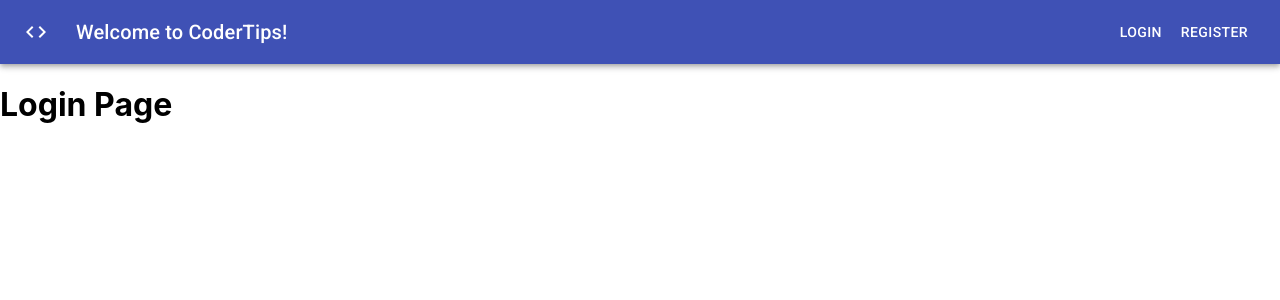
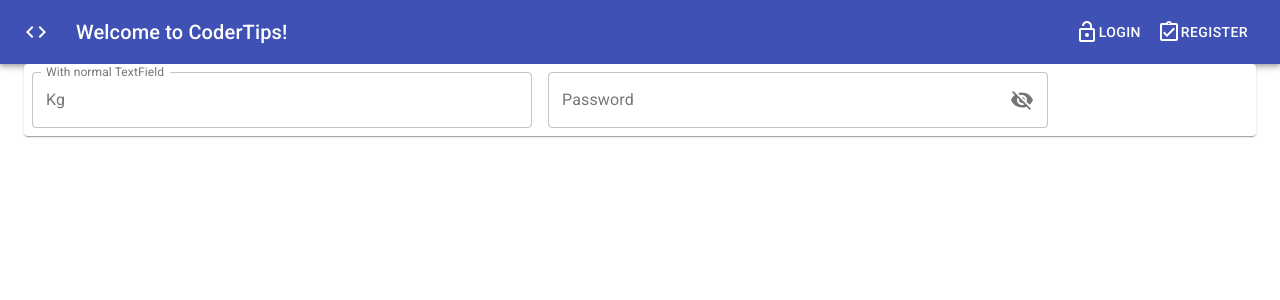
Before and after one commit to KarlKeisel/CoderTips_FrontEnd, a React (Create React App) app: page /login in a window 1280 px wide. Shown: the top 300 px of the page. Built offline with nearby package versions, Linux system fonts and the light colour scheme.

Commit message:
Work on login page, layout and forms

```diff
--- a/package.json
+++ b/package.json
@@ -9,6 +9,7 @@
     "@testing-library/react": "^9.3.2",
     "@testing-library/user-event": "^7.1.2",
     "aws-amplify": "^2.2.2",
+    "clsx": "^1.0.4",
     "react": "^16.12.0",
     "react-dom": "^16.12.0",
     "react-router-dom": "^5.1.2",
--- a/src/components/Login.jsx
+++ b/src/components/Login.jsx
@@ -1,10 +1,95 @@
 import React from 'react';
+import clsx from 'clsx';
+import {makeStyles} from '@material-ui/core/styles';
+import IconButton from '@material-ui/core/IconButton';
+import OutlinedInput from '@material-ui/core/OutlinedInput';
+import InputLabel from '@material-ui/core/InputLabel';
+import InputAdornment from '@material-ui/core/InputAdornment';
+import FormHelperText from '@material-ui/core/FormHelperText';
+import FormControl from '@material-ui/core/FormControl';
+import TextField from '@material-ui/core/TextField';
+import Visibility from '@material-ui/icons/Visibility';
+import VisibilityOff from '@material-ui/icons/VisibilityOff';
+import Paper from "@material-ui/core/Paper";
+import Container from "@material-ui/core/Container";
+import Grid from "@material-ui/core/Grid";
+import Box from "@material-ui/core/Box";
 
 // TODO Finish Login
 
-function Login(props) {
+const useStyles = makeStyles(theme => ({
+    root: {
+        display: 'flex',
+        flexWrap: 'wrap',
+    },
+    margin: {
+        margin: theme.spacing(1),
+    },
+    withoutLabel: {
+        marginTop: theme.spacing(3),
+    },
+    textField: {
+        width: 500,
+    },
+}));
+
+function Login() {
+    const classes = useStyles();
+    const [values, setValues] = React.useState({
+        username: '',
+        password: '',
+        showPassword: false,
+    });
+
+    const handleChange = prop => event => {
+        setValues({...values, [prop]: event.target.value})
+    };
+
+    const handleClickShowPassword = () => {
+        setValues({...values, showPassword: !values.showPassword})
+    };
+
+    const handleMouseDownPassword = event => {
+        event.preventDefault();
+    };
+
     return (
-        <h1>Login Page</h1>
+        <Container fixed>
+            <Paper>
+                <TextField
+                    label="With normal TextField"
+                    id="outlined-start-adornment"
+                    className={clsx(classes.margin, classes.textField)}
+                    InputProps={{
+                        startAdornment: <InputAdornment position="start">Kg</InputAdornment>,
+                    }}
+                    variant="outlined"
+                />
+                <FormControl className={clsx(classes.margin, classes.textField)} variant="outlined">
+                    <InputLabel htmlFor="outlined-adornment-password">Password</InputLabel>
+                    <OutlinedInput
+                        id="outlined-adornment-password"
+                        type={values.showPassword ? 'text' : 'password'}
+                        value={values.password}
+                        onChange={handleChange('password')}
+                        endAdornment={
+                            <InputAdornment position="end">
+                                <IconButton
+                                    aria-label="toggle password visibility"
+                                    onClick={handleClickShowPassword}
+                                    onMouseDown={handleMouseDownPassword}
+                                    edge="end"
+                                >
+                                    {values.showPassword ? <Visibility/> : <VisibilityOff/>}
+                                </IconButton>
+                            </InputAdornment>
+                        }
+                        labelWidth={70}
+                    />
+                </FormControl>
+
+            </Paper>
+        </Container>
     )
 }
 
--- a/src/components/NavBar.jsx
+++ b/src/components/NavBar.jsx
@@ -1,11 +1,13 @@
 import React from 'react';
-import { makeStyles } from '@material-ui/core/styles';
+import {makeStyles} from '@material-ui/core/styles';
 import AppBar from '@material-ui/core/AppBar';
 import Toolbar from '@material-ui/core/Toolbar';
 import Typography from '@material-ui/core/Typography';
 import Button from '@material-ui/core/Button';
 import IconButton from '@material-ui/core/IconButton';
+
 import CodeIcon from '@material-ui/icons/Code';
+import {LockOpen, ExitToApp, AssignmentTurnedInOutlined} from "@material-ui/icons";
 
 const useStyles = makeStyles(theme => ({
     root: {
@@ -21,6 +23,7 @@
 
 export default function ButtonAppBar() {
     const classes = useStyles();
+    const isAuth = false; // TODO Change with real Auth
 
     return (
         <div className={classes.root}>
@@ -32,8 +35,19 @@
                     <Typography variant="h6" className={classes.title}>
                         Welcome to CoderTips!
                     </Typography>
-                    <Button color="inherit">Login</Button>
-                    <Button color="inherit">Register</Button>
+                    {isAuth
+                        ? <Button color="inherit">
+                            <ExitToApp/> Logout
+                        </Button>
+                        : <>
+                            <Button color="inherit" href={"/login"}>
+                                <LockOpen/> Login
+                            </Button>
+                            <Button color="inherit" href={"/register"}>
+                                <AssignmentTurnedInOutlined/> Register
+                            </Button>
+                        </>
+                    }
                 </Toolbar>
             </AppBar>
         </div>
```
Also changed, not shown: src/components/Footer.jsx (added, +11 -0 lines), src/components/assets/icons/amazon-icon.svg (added), 1 other file (tests, documents, lock files or other folders). Lines whose indentation alone changed are shown as unchanged.
